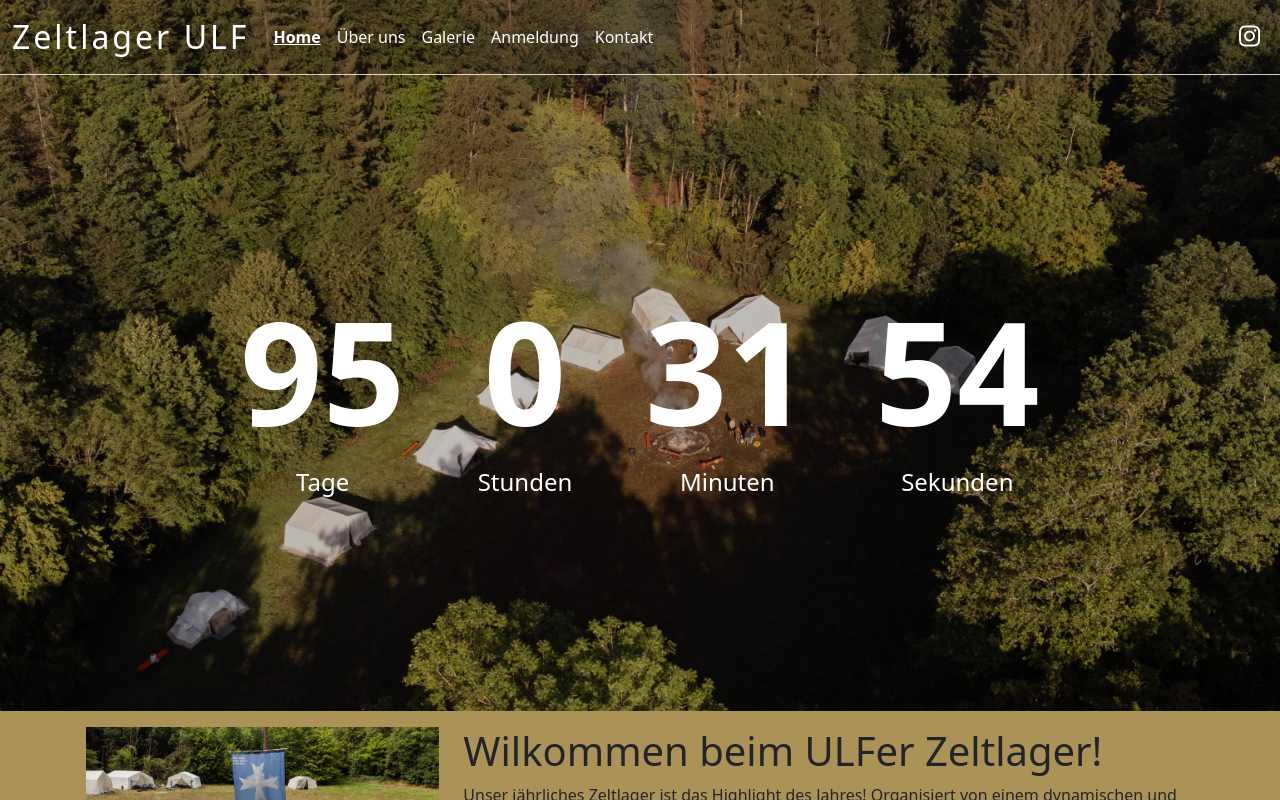
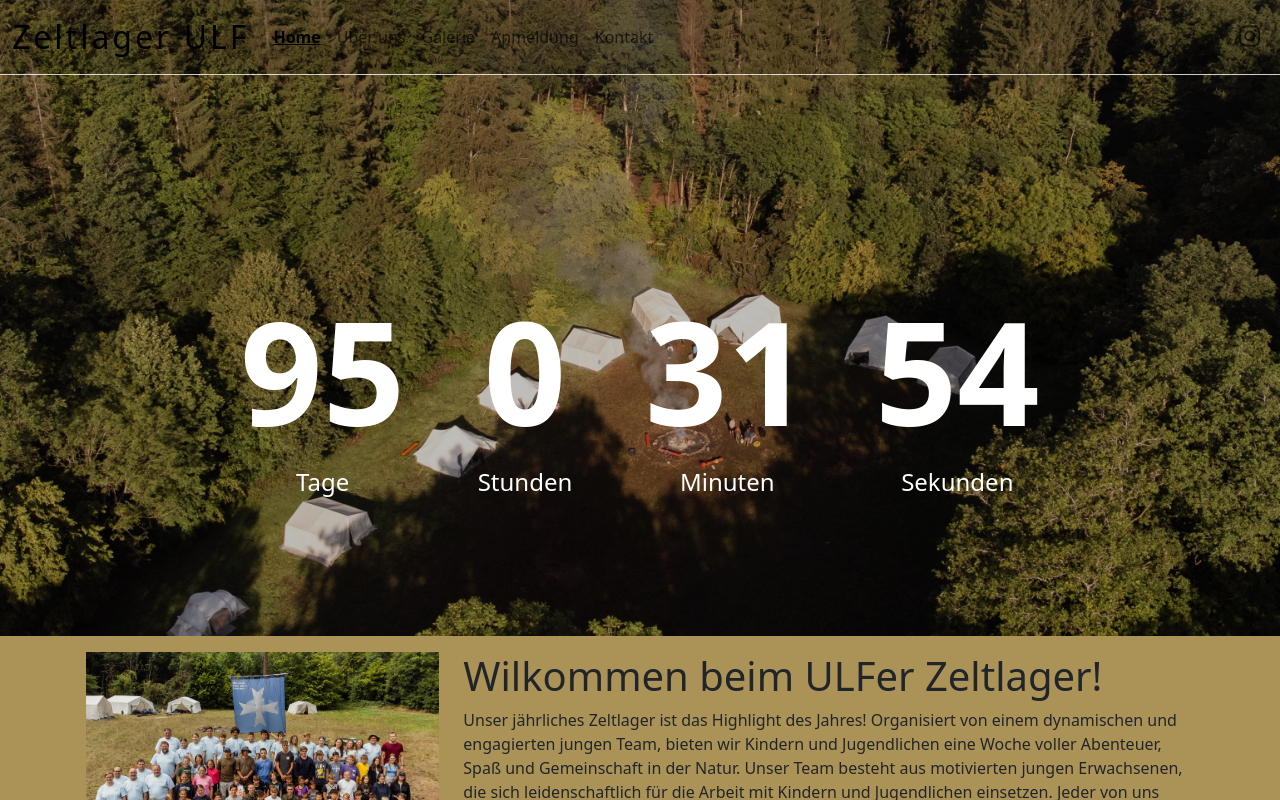
Before and after one commit to JohannesBreitenbach/Zeltlagerwebsite_2.0, a React (Vite) app in the folder Project/zeltlager-app/: page / in a window 1280 px wide. Shown: the top 800 px of the page. Built offline with nearby package versions, Linux system fonts and the light colour scheme.

Commit message:
gave up on custom navbar

```diff
--- a/Project/zeltlager-app/src/components/navbar/Navbar.tsx
+++ b/Project/zeltlager-app/src/components/navbar/Navbar.tsx
@@ -1,16 +1,33 @@
 import "./navbar.scss";
 import PAGE_KEYS from "../../constants.tsx";
+import { useState } from "react";
 
 interface NavbarProps {
-  activePage: String;
+  activePage: string;
   setActivePage: (activePage: string) => void;
 }
 
 function Navbar({ activePage, setActivePage }: NavbarProps) {
+  //false: transparent, true: solid color (when scrolled)
+  const [bgSolid, setBgSolid] = useState(false);
+  const changeColor = () => {
+    if (window.scrollY >= 90) {
+      setBgSolid(true);
+    } else {
+      setBgSolid(false);
+    }
+  };
+
+  window.addEventListener("scroll", changeColor);
+
   return (
     <>
       <div id="navbarComponent">
-        <nav className="navbar navbar-expand-lg navbar-scroll mask-custom">
+        <nav
+          className={`navbar fixed-top navbar-expand-lg navbar-scroll ${
+            bgSolid ? "navbar-scrolled" : "mask-custom"
+          }`}
+        >
           <div className="container-fluid">
             <a
               className="navbar-brand"
@@ -21,14 +38,15 @@ function Navbar({ activePage, setActivePage }: NavbarProps) {
             <button
               className="navbar-toggler"
               type="button"
-              data-mdb-toggle="collapse"
-              data-mdb-target="#navbarSupportedContent"
+              data-bs-toggle="collapse"
+              data-bs-target="#navbarSupportedContent"
               aria-controls="navbarSupportedContent"
               aria-expanded="false"
               aria-label="Toggle navigation"
             >
-              <i className="fas fa-bars"></i>
+              <span className="navbar-toggler-icon"></span>
             </button>
+
             <div
               className="collapse navbar-collapse"
               id="navbarSupportedContent"
@@ -41,6 +59,7 @@ function Navbar({ activePage, setActivePage }: NavbarProps) {
                       activePage === PAGE_KEYS.HOME ? "active" : ""
                     }`}
                     aria-current="page"
+                    role="button"
                     onClick={() => setActivePage(PAGE_KEYS.HOME)}
                   >
                     Home
@@ -52,6 +71,7 @@ function Navbar({ activePage, setActivePage }: NavbarProps) {
                     className={`nav-link ${
                       activePage === PAGE_KEYS.ABOUT ? "active" : ""
                     }`}
+                    role="button"
                     onClick={() => setActivePage(PAGE_KEYS.ABOUT)}
                   >
                     Über uns
@@ -63,6 +83,7 @@ function Navbar({ activePage, setActivePage }: NavbarProps) {
                     className={`nav-link ${
                       activePage === PAGE_KEYS.GALLERY ? "active" : ""
                     }`}
+                    role="button"
                     onClick={() => setActivePage(PAGE_KEYS.GALLERY)}
                   >
                     Galerie
@@ -74,6 +95,7 @@ function Navbar({ activePage, setActivePage }: NavbarProps) {
                     className={`nav-link ${
                       activePage === PAGE_KEYS.APPLICATION ? "active" : ""
                     }`}
+                    role="button"
                     onClick={() => setActivePage(PAGE_KEYS.APPLICATION)}
                   >
                     Anmeldung
@@ -86,6 +108,7 @@ function Navbar({ activePage, setActivePage }: NavbarProps) {
                     className={`nav-link ${
                       activePage === PAGE_KEYS.CONTACT ? "active" : ""
                     }`}
+                    role="button"
                     onClick={() => setActivePage(PAGE_KEYS.CONTACT)}
                   >
                     Kontakt
--- a/Project/zeltlager-app/src/components/navbar/navbar.scss
+++ b/Project/zeltlager-app/src/components/navbar/navbar.scss
@@ -1,20 +1,34 @@
 #navbarComponent {
-  .nav {
-    height: 10vh;
-  }
-
   .navbar-nav .nav-link {
     cursor: pointer;
   }
 
-  .active {
-    text-decoration: underline !important;
-    color: white !important;
-    font-weight: bold !important;
+  .fa-instagram {
+    font-size: 1.5rem;
   }
 
-  .nav-links:hover {
-    color: white !important;
+  .active {
+    text-decoration: underline;
+    font-weight: bold;
+  }
+
+  .mask-custom {
+    //backdrop-filter: blur(2px);
+    background-color: rgba(0, 0, 0, 0.15);
+    border-bottom-style: solid;
+    border-color: rgba(255, 255, 255, 0.8);
+    border-width: 1px;
+
+    .navbar-scroll .navbar-brand,
+    .navbar-scroll .nav-link,
+    .navbar-scroll .fa-bars {
+      color: #fff;
+    }
+  }
+
+  .navbar-scrolled {
+    background-color: rgba(255, 255, 255, 0.9);
+    color: #4f4f4f;
   }
 
   @media (max-width: 991px) {
@@ -34,35 +48,10 @@
     font-size: 2rem;
     font-weight: 500;
   }
-  .navbar-scroll .navbar-brand,
-  .navbar-scroll .nav-link,
-  .navbar-scroll .fa-bars {
-    color: #fff;
-  }
-
-  .navbar-scroll {
-    box-shadow: none;
-  }
 
   .navbar-scrolled .navbar-brand,
   .navbar-scrolled .nav-link,
   .navbar-scrolled .fa-bars {
     color: #4f4f4f;
   }
-
-  .navbar-scrolled {
-    background-color: #fff;
-  }
-
-  .fa-instagram {
-    font-size: 1.5rem;
-  }
-
-  .mask-custom {
-    //backdrop-filter: blur(2px);
-    background-color: rgba(0, 0, 0, 0.15);
-    border-bottom-style: solid;
-    border-color: rgba(255, 255, 255, 0.8);
-    border-width: 1px;
-  }
 }
```
